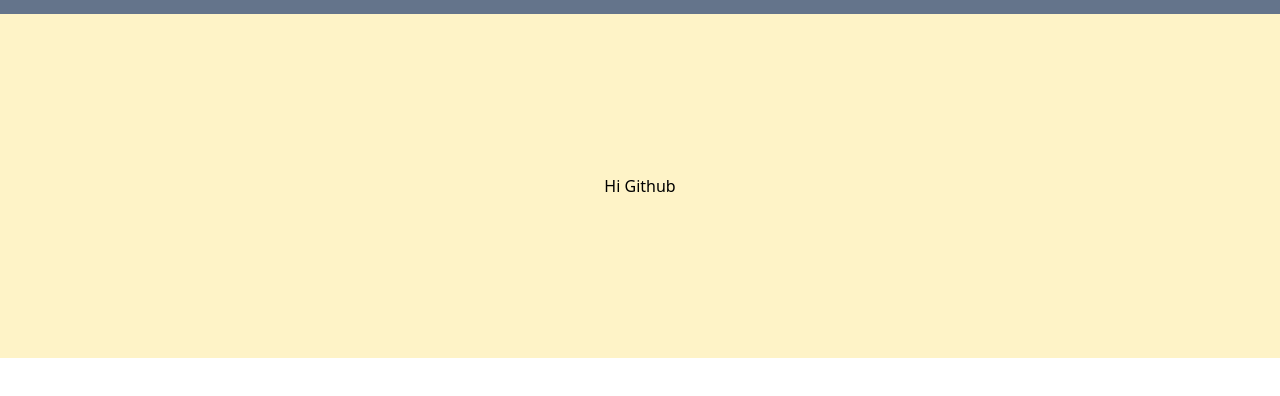
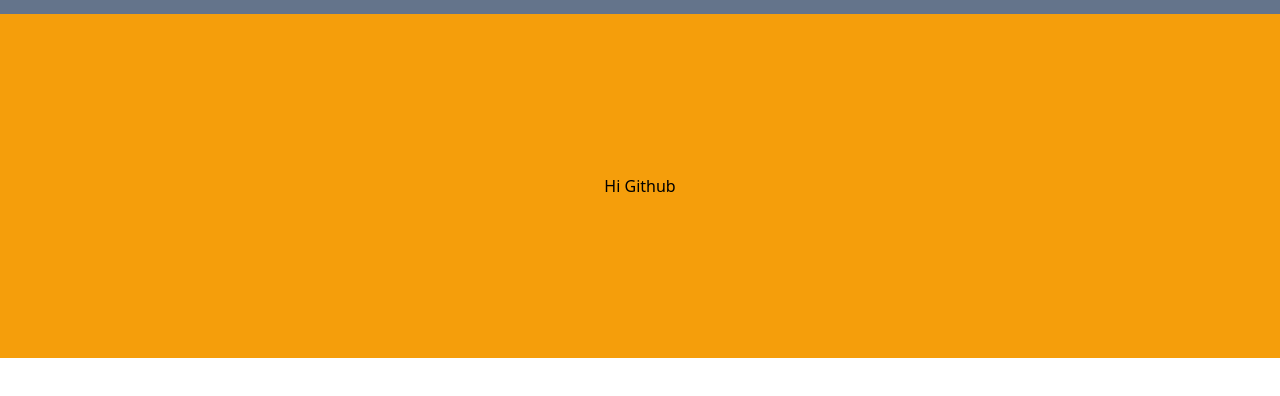
Before and after one commit to k1xd-fr/lesson26.2, a website: page index.html in a window 1280 px wide. Shown: the part 66-462 px from the top of the page. Drawn offline with Linux system fonts and the light colour scheme.

Commit message:
neww init

```diff
--- a/index.html
+++ b/index.html
@@ -11,7 +11,7 @@
     <header class="p-5 bg-slate-500 text-slate-100 ">
         <h3 class="text-center text-4xl">Hello Git </h3>
     </header>
-    <section class="p-40 bg-amber-100 flex justify-center">
+    <section class="p-40 bg-amber-500 flex justify-center">
         <h2>Hi Github</h2>
         <h2 class="text-center"></h2>
     </section>
```
Also changed, not shown: css/output.css.
